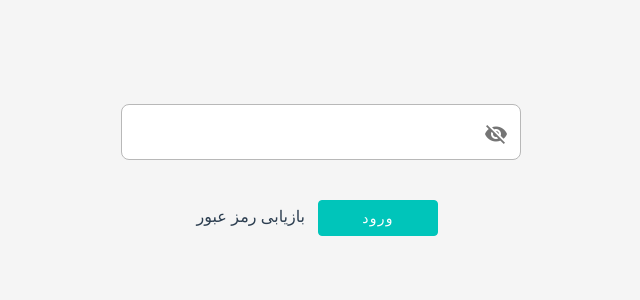
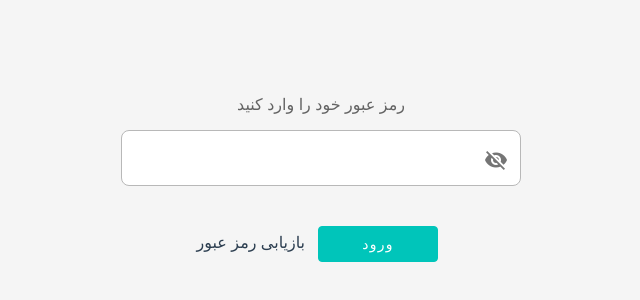
Before and after one commit to NaserAhadi/register-login-system, a Vue app: page /login in a window 1280 px wide. Shown: the part 210-510 px from the top of the page, without its empty margins (319-959 px from the left). Built offline with nearby package versions, Linux system fonts and the light colour scheme.

Commit message:
feat: add color to base snackbar

```diff
--- a/src/components/BaseSnackbar/BaseSnackbar.vue
+++ b/src/components/BaseSnackbar/BaseSnackbar.vue
@@ -1,26 +1,30 @@
 <template>
   <v-snackbar
     v-model="snackbar"
+    class="snackbar"
+    :color="snackbarConfig.color? snackbarConfig.color: ''"
   >
     {{ snackbarConfig.message }}
 
     <template v-slot:action="{ attrs }">
-      <v-btn
-        color="pink"
-        text
+      <CloseSvg
         v-bind="attrs"
+        class="close-svg"
         @click="closeSnackbar()"
-      >
-        Close
-      </v-btn>
+      />
     </template>
   </v-snackbar>
 </template>
 
 <script>
     import {mapState, mapActions} from 'vuex'
+    import CloseSvg from '@/assets/svg/close.svg'
+
     export default {
         name:'BaseSnackbar',
+        components:{
+            CloseSvg
+        },
         computed:{
             ...mapState('global', ['snackbarConfig']),
             snackbar:{
@@ -44,5 +48,14 @@
 </script>
 
 <style lang="scss" scoped>
+.snackbar{
+  direction: rtl;
+}
 
+.close-svg{
+  margin-left: 0.5rem;
+  path{
+    stroke: #fff
+  }
+}
 </style>
--- a/src/views/Login/Login.vue
+++ b/src/views/Login/Login.vue
@@ -1,13 +1,20 @@
 <template>
-  <v-form @submit.prevent="submitUserinfo()">
+  <v-form
+    class="login-form"
+    @submit.prevent="submitUserinfo()"
+  >
+    <p class="title">
+      {{ persianLanguageResource.enterYourPassword }}
+    </p>
     <BaseTextfield
       v-model="password"
-      hint="رمز عبور خود را وارد کنید"
+      :hint="persianLanguageResource.enterYourPassword"
       :is-password-field="true"
     />
     <router-link
       :to="{name:'RetrievalPassword'}"
       tag="span"
+      class="link"
     >
       {{ persianLanguageResource.RetrievalPassword }}
     </router-link>
@@ -23,7 +30,6 @@
 
 <script>
     import persianLanguageResource from '@/lang/fa-IR.js'
-    // import RetrievalPassword from '@/views/RetrievalPassword/RetrievalPassword'
     import loginService from '@/services/loginService.js'
     import {mapState,mapActions} from 'vuex'
     import {setItemsOnLocalStorage} from '@/util/localstorageFunctions.js'
@@ -35,9 +41,6 @@
                 password:'',
             }
         },
-        // components:{
-        //     RetrievalPassword
-        // },
         computed:{
           ...mapState('register', ['userPhoneNumber'])
         },
@@ -58,7 +61,7 @@
                   setItemsOnLocalStorage('token_type', data.token_type)
                   setItemsOnLocalStorage('exporation', data.expires_in)
               } catch(error){
-                  const snackbarConfig = { message: error.response.data.error, toggle: true}
+                  const snackbarConfig = { message: error.response.data.error, color: '#FF3D00', toggle: true}
                   this.triggerSnackbar(snackbarConfig)
               }
             },
@@ -67,5 +70,16 @@
 </script>
 
 <style lang="scss" scoped>
+.login-form{
+  padding: 1rem;
+}
 
+.title{
+  margin: 1rem 0;
+  color: #636363
+}
+
+.link{
+  cursor: pointer;
+}
 </style>
--- a/src/views/RetrievalPassword/RetrievalPassword.vue
+++ b/src/views/RetrievalPassword/RetrievalPassword.vue
@@ -79,7 +79,7 @@
                     scope: 'ForgotPass'
                   }
                   const {data:{message, status}} = await retrievalService.httpSendRetrievalInfo(retrievalInfo)
-                  const snackbarConfig = {message,status, toggle: true}
+                  const snackbarConfig = {message,status,color:'46CAC0', toggle: true}
                   this.triggerSnackbar(snackbarConfig)
                   if(status===1){
                      this.openOtpModal()
@@ -89,7 +89,7 @@
               }
             } else {
               const snackbarConfig = {message:persianLanguageResource.enterProperPassword, toggle: true}
-                  this.triggerSnackbar(snackbarConfig)
+              this.triggerSnackbar(snackbarConfig)
             }
 
           },
@@ -102,13 +102,13 @@
                 }
               const {data:{status}} = await retrievalService.httpVerifyChangingPassword(retrievalInfo)
               if(status===1){
-                const snackbarConfig = {message:persianLanguageResource.successChangePassword, toggle: true}
+                const snackbarConfig = {message:persianLanguageResource.successChangePassword, color: '#46CAC0', toggle: true}
                 this.triggerSnackbar(snackbarConfig)
                 this.closeOtpModal()
                 this.navigateToRegisterPage()
               }
            } catch(error){
-              const snackbarConfig = {message:error.response.data.error,status:error.response.data.status, toggle: true}
+              const snackbarConfig = {message:error.response.data.error,status:error.response.data.status,color: '#FF3D00', toggle: true}
               this.triggerSnackbar(snackbarConfig)
             }
           },
```
